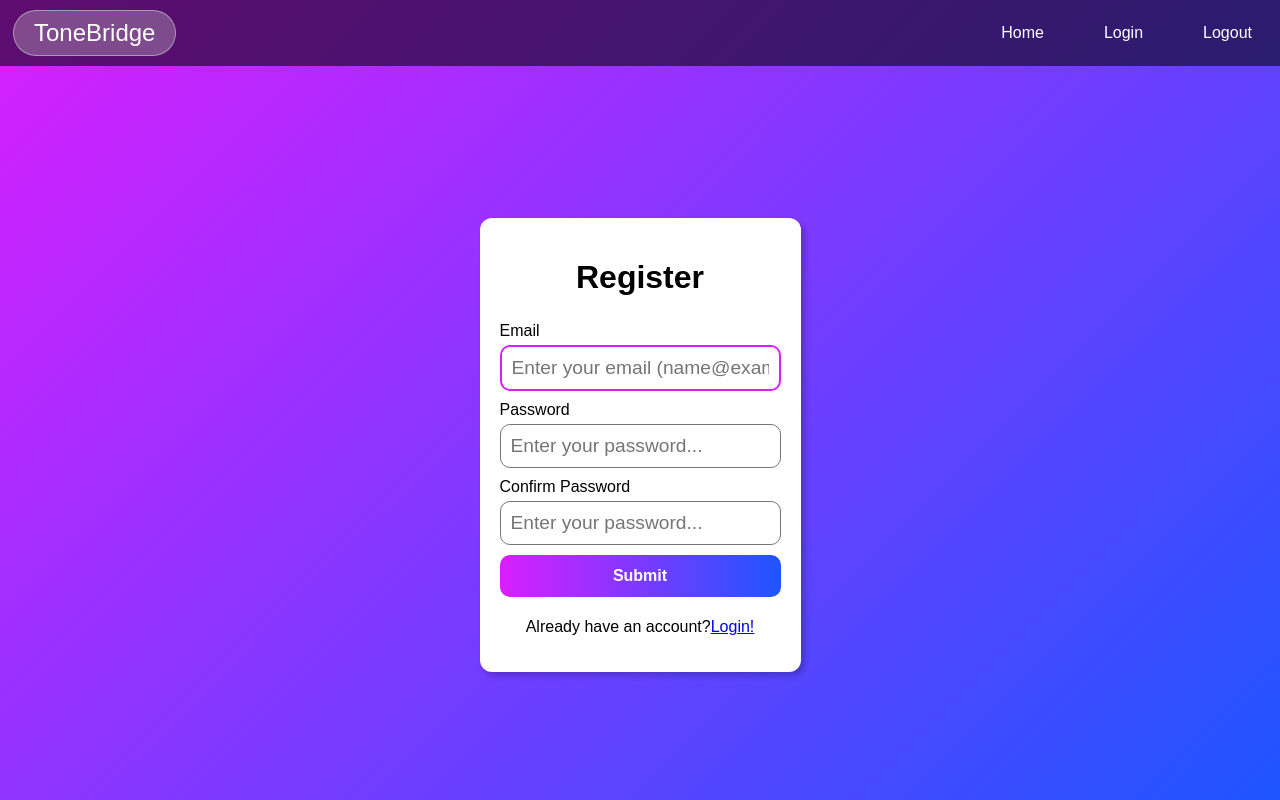
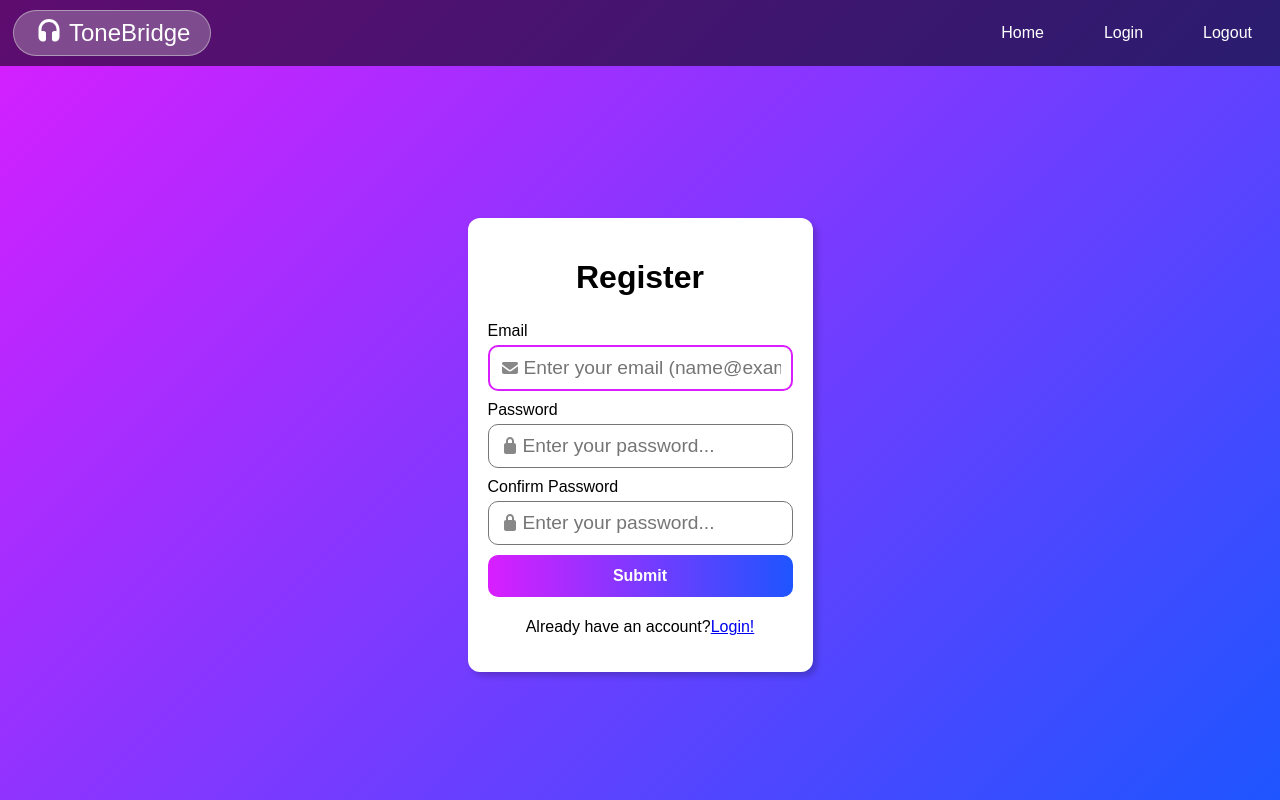
Before and after one commit to Ashish130605/tone-bridge, a React app in the folder frontend/: page /signup in a window 1280 px wide. Built offline with nearby package versions, Linux system fonts and the light colour scheme; no server answers; the HTML template or start-up script is replaced by a standard one.

Commit message:
feat(ui): add FontAwsome icons to all components

```diff
--- a/frontend/src/components/FormField.jsx
+++ b/frontend/src/components/FormField.jsx
@@ -1,11 +1,16 @@
+import { FontAwesomeIcon } from "@fortawesome/react-fontawesome"
 import styles from "./FormField.module.css"
-export function FormField({id, label, noteid, note, showNote = false, ...props}){
+export function FormField({id, label, icon, noteid, note, showNote = false, ...props}){
     return(
         <div className={styles["field-container"]}>
             <label className={styles["form-label"]} htmlFor={id}>
                 {label}
             </label>
-            <input className={styles["form-input"]} id={id}{...props}/>
+            <div className={styles["input-wrapper"]}>
+                {icon ? <FontAwesomeIcon icon={icon} /> : null}
+                <input className={styles["form-input"]} id={id}{...props}/>
+            </div>
+
             {note ? (
             <p
               id={noteid}
--- a/frontend/src/components/FormField.module.css
+++ b/frontend/src/components/FormField.module.css
@@ -6,12 +6,28 @@
 .form-label{
     margin-bottom: 5px;
 }
+.input-wrapper{
+    position: relative;
+    display: flex;
+    align-items: center;
+}
+.input-wrapper svg{
+    position: absolute;
+    left: 12px;
+    color: #888;
+    pointer-events: none;
+}
 .form-input{
+    flex: 1;
+    box-sizing: border-box;
     padding: 10px;
     border-style: solid;
     border-radius: 10px;
     border-width: 1px;
     font-size: 1.2rem;
+}
+.input-wrapper:has(svg) .form-input{
+    padding-left: 34px;
 }
 .form-input:focus{
     outline: none;
--- a/frontend/src/components/NavBar.jsx
+++ b/frontend/src/components/NavBar.jsx
@@ -1,5 +1,7 @@
 import { Link } from "react-router"
 import styles from "./NavBar.module.css"
+import { FontAwesomeIcon } from "@fortawesome/react-fontawesome"
+import { faHeadphones, faHeadset } from "@fortawesome/free-solid-svg-icons"
 
 export function NavBar() {
     return (
@@ -7,6 +9,7 @@ export function NavBar() {
             <header className={styles.header}>
                 <nav className={styles.navbar}>
                     <div className={styles.logo}>
+                        <FontAwesomeIcon icon = {faHeadphones} />
                         ToneBridge
                     </div>
                     <ul className={styles.links}>
--- a/frontend/src/components/NavBar.module.css
+++ b/frontend/src/components/NavBar.module.css
@@ -10,12 +10,14 @@
 
 }
 .logo{
+    display: flex;
     font-size: 1.5rem;
     padding: 0.5rem 20px;
     border: 1px solid rgba(211, 211, 211, 0.555);
     border-radius: 30px;
     background-color: rgba(211, 211, 211, 0.305);
     margin-left: 5px;
+    gap: 5px;
 
 }
 .links{
--- a/frontend/src/components/SongCard.jsx
+++ b/frontend/src/components/SongCard.jsx
@@ -1,4 +1,6 @@
+import { FontAwesomeIcon } from "@fortawesome/react-fontawesome";
 import styles from "./SongCard.module.css";
+import { faApple, faSpotify } from "@fortawesome/free-brands-svg-icons";
 export function SongCard({variant , data}) {
     const className = `${styles.baseCard} ${styles[variant]}`
     return(
@@ -13,8 +15,12 @@ export function SongCard({variant , data}) {
                     <p className={styles.album}>{data?.album}</p>
                 </div>
                 <div className={styles.cardLinks}>
-                    <a href={data.spotify_link} aria-label="Listen on Spotify">S</a>
-                    <a href={data.apple_link} aria-label="Listen on Apple Music">A</a>
+                    <a className ={styles.spotifylink} href={data.spotify_link} aria-label="Listen on Spotify">
+                        <FontAwesomeIcon icon={faSpotify} />
+                    </a>
+                    <a className ={styles.applelink} href={data.apple_link} aria-label="Listen on Apple Music">
+                        <FontAwesomeIcon icon={faApple} />
+                    </a>
                 </div>
         </article>
     );
--- a/frontend/src/components/SongCard.module.css
+++ b/frontend/src/components/SongCard.module.css
@@ -8,6 +8,7 @@
     padding: 15px;
     gap: 5px;
     border-radius: 10px;
+    box-shadow: 4px 4px 6px rgba(0, 0, 0, 0.200);
 
 }
 .listCard{
@@ -63,10 +64,18 @@
     justify-content: center;
     align-items: center;
     text-decoration: none;
-    background-color: blue;
+    transition: 0.2s;
+    box-shadow: 2px 2px 3px rgba(0, 0, 0, 0.200);
+}
+.spotifylink{
     color: white;
-    transition: 0.2s;
+    background-color: var(--spotify-green, #1ED760);
 }
+.applelink{
+    color:black;
+    background-color: var(--Apple-pink , #FA2D48);
+}
+
 .cardLinks a:hover{
     transform: scale(1.1);
 }
--- a/frontend/src/features/auth/components/Login.jsx
+++ b/frontend/src/features/auth/components/Login.jsx
@@ -5,6 +5,7 @@ import useAuth from "../../../hooks/useAuth";
 import { FormField } from "../../../components/FormField";
 import { Button } from "../../../components";
 import styles from "./Auth.module.css"
+import { faEnvelope, faLock } from "@fortawesome/free-solid-svg-icons";
 
 export function Login() {
   const { setAuth } = useAuth();
@@ -67,6 +68,7 @@ export function Login() {
             <FormField
               id = "email"
               label= "Email"
+              icon = {faEnvelope}
               type="email"
               ref={emailRef}
               placeholder="Enter your email..."
@@ -78,6 +80,7 @@ export function Login() {
             <FormField
               id = "password"
               label= "Password"
+              icon = {faLock}
               type="password"
               placeholder="Enter your password..."
               onChange={(e) => setPassword(e.target.value)}
--- a/frontend/src/features/auth/components/Signup.jsx
+++ b/frontend/src/features/auth/components/Signup.jsx
@@ -5,6 +5,7 @@ import { Button } from "../../../components/Button";
 import { Link } from "react-router";
 import { Navigate } from "react-router";
 import styles from "./Auth.module.css";
+import { faEnvelope, faLock } from "@fortawesome/free-solid-svg-icons";
 
 const EMAIL_REGEX = /^[a-zA-Z0-9._%+-]+@[a-zA-Z0-9.-]+\.[a-zA-Z]{2,}$/;
 const PWD_REGEX =
@@ -95,6 +96,7 @@ export function SignUp() {
             <FormField
               id = "email"
               label = "Email"
+              icon = {faEnvelope}
               type="email"
               ref={emailRef}
               placeholder="Enter your email (name@example.com)..."
@@ -112,6 +114,7 @@ export function SignUp() {
           <FormField
             id = "password"
             label= "Password"
+            icon = {faLock}
             type="password"
             placeholder="Enter your password..."
             onChange={(e) => setPassword(e.target.value)}
@@ -129,6 +132,7 @@ export function SignUp() {
             <FormField
               id = "confirm_password"
               label= "Confirm Password"
+              icon = {faLock}
               type="password"
               placeholder="Enter your password..."
               onChange={(e) => setMatchPwd(e.target.value)}
--- a/frontend/src/features/identify/components/HomePage.jsx
+++ b/frontend/src/features/identify/components/HomePage.jsx
@@ -7,6 +7,8 @@ import { useState, useEffect } from "react";
 import useAuth from "../../../hooks/useAuth";
 import { SongCard, Button} from "../../../components";
 import styles from "./HomePage.module.css";
+import { FontAwesomeIcon } from "@fortawesome/react-fontawesome";
+import { faMusic } from "@fortawesome/free-solid-svg-icons";
 //import { apiFetch } from "../../../lib/api-client";
 
 //DUMMY DATA FOR TESTING ONLY - TO BE REMOVED AFTER API SERVICE IS UP
@@ -144,6 +146,7 @@ export function HomePage() {
           <Button
             variant = {isRecording ? 'mainPageButtonActive': 'mainPageButton'} onClick={!isRecording ? startRecording : stopRecodingAndFetchData}
           >
+            <FontAwesomeIcon icon={faMusic} size="2x"/>
           </Button>
         </section>
       )}
```
